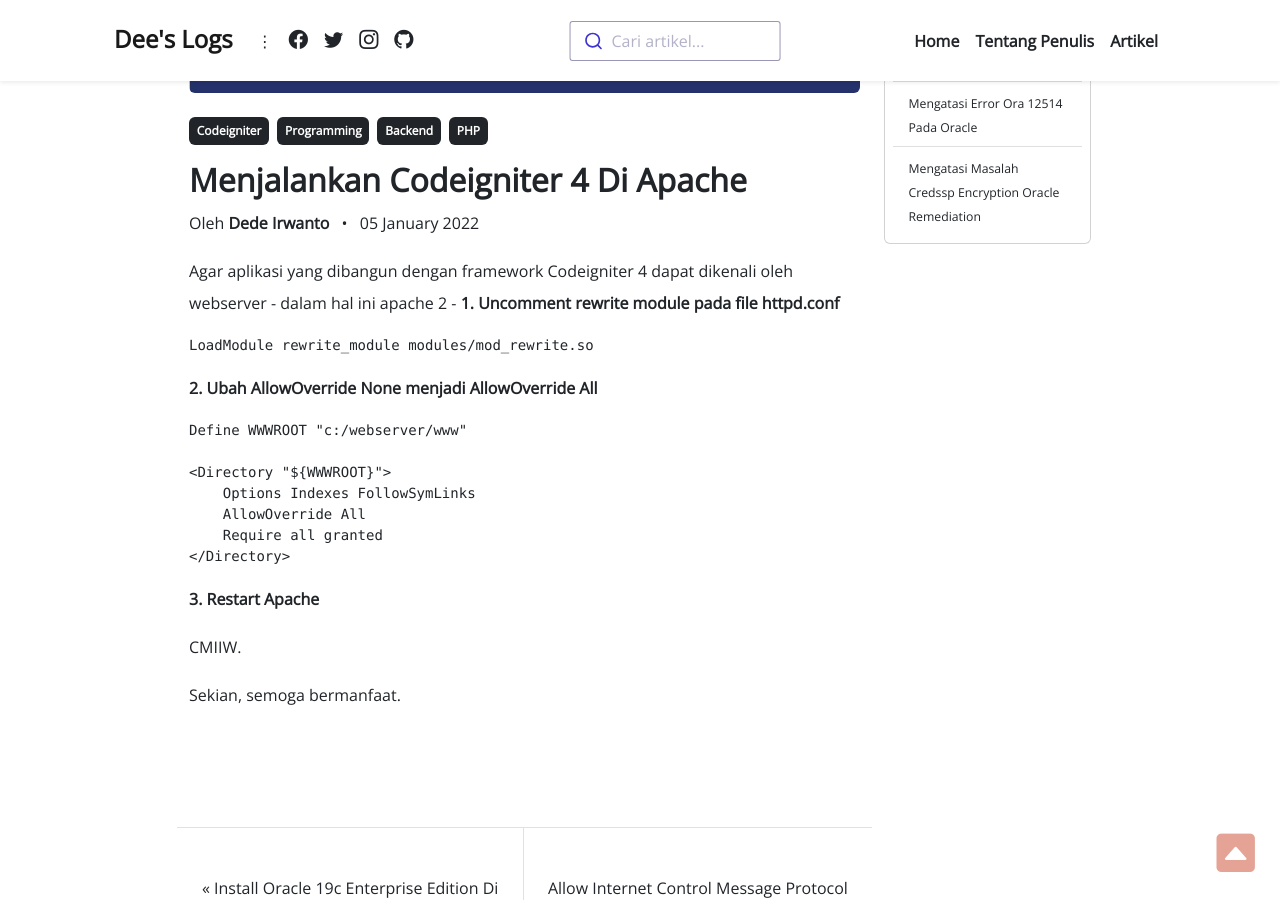
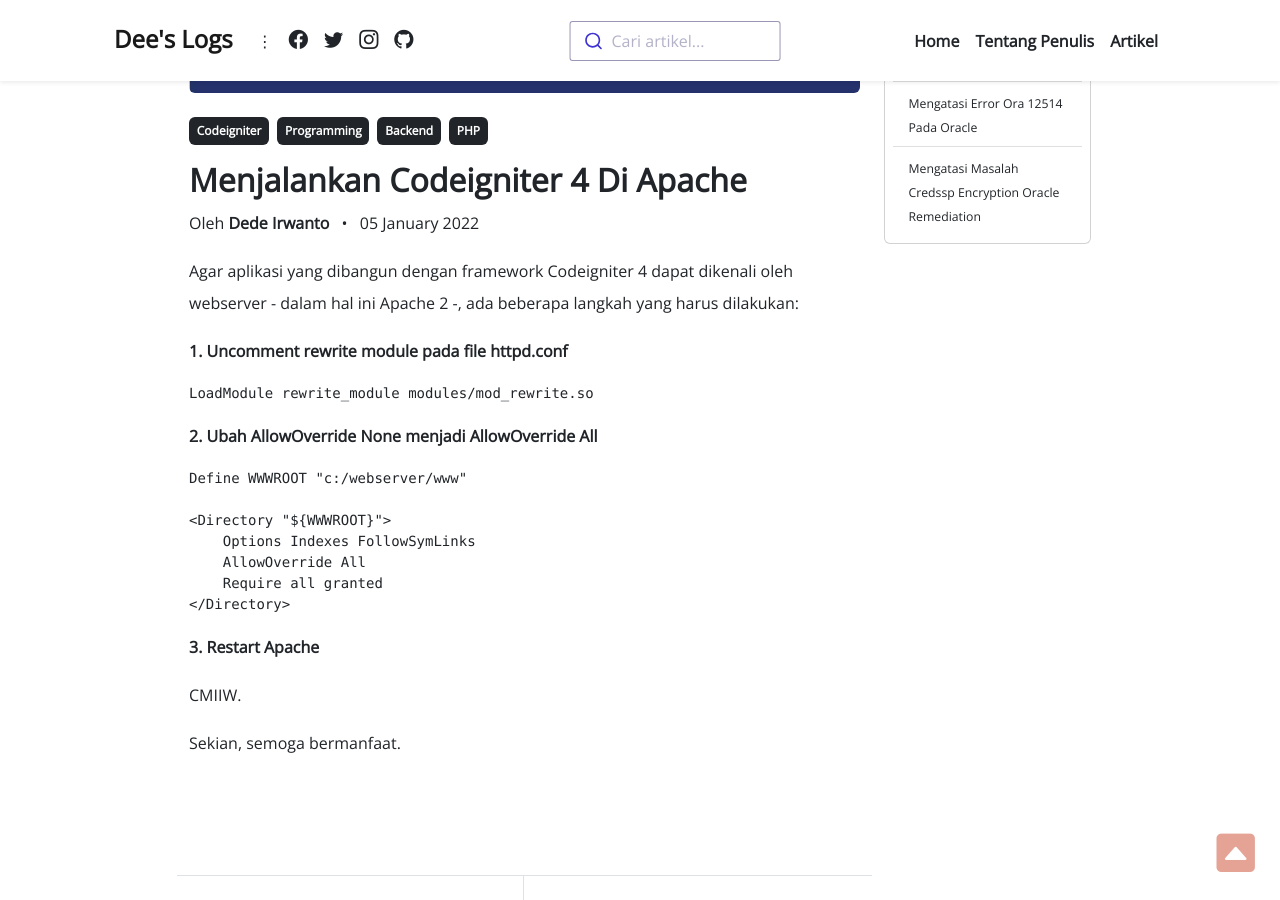
Before and after one commit to dede-irwanto/dede-irwanto.github.io, a Jekyll site: the page built from _posts/2022-01-05-menjalankan-codeigniter-4-di-apache.md, in a window 1280 px wide and 900 px high, scrolled down 391 px. Built offline with Jekyll 4.4.1, drawn with Linux system fonts in a browser that asks for light colours; nearby versions of some CDN libraries; comment, search, counter and statistics services are not loaded.

Commit message:
First Commit

```diff
--- a/_posts/2022-01-05-menjalankan-codeigniter-4-di-apache.md
+++ b/_posts/2022-01-05-menjalankan-codeigniter-4-di-apache.md
@@ -5,7 +5,8 @@
 keywords: PHP, Codeigniter4, Programming, BackEnd
 ---
 
-Agar aplikasi yang dibangun dengan framework Codeigniter 4 dapat dikenali oleh webserver - dalam hal ini apache 2 -
+Agar aplikasi yang dibangun dengan framework Codeigniter 4 dapat dikenali oleh webserver - dalam hal ini Apache 2 -, ada beberapa langkah yang harus dilakukan:
+
 **1. Uncomment rewrite module pada file httpd.conf**
 
     LoadModule rewrite_module modules/mod_rewrite.so
```
